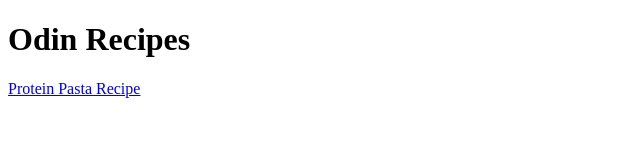
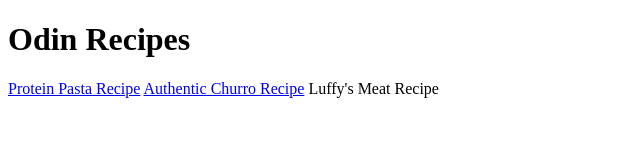
Before and after one commit to jnuci/odin-recipes, a plain HTML site: page index.html in a window 1280 px wide. Shown: the whole page, without its empty margins (0-640 px from the left). Drawn offline with Linux system fonts and the light colour scheme.

Commit message:
Add links for churro and meat recipes onto index page

```diff
--- a/index.html
+++ b/index.html
@@ -6,5 +6,7 @@
     <body>
         <h1>Odin Recipes</h1>
         <a href="recipes/pasta-bake.html">Protein Pasta Recipe</a>
+        <a href="recipes/churros.html">Authentic Churro Recipe</a>
+        <a hred="recipes/meat.html">Luffy's Meat Recipe</a>
     </body>
 </html>
```
